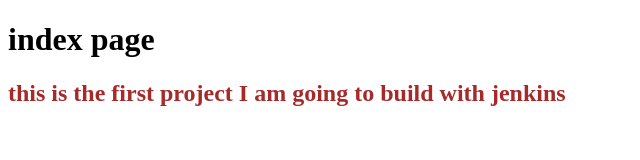
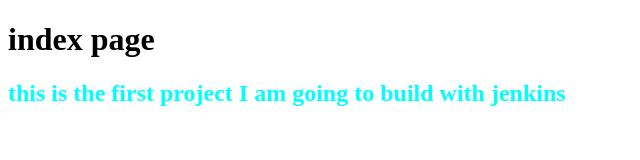
Before and after one commit to Mayur1802/html-demo-01, a plain HTML site: page index.html in a window 1280 px wide. Shown: the whole page, without its empty margins (0-640 px from the left). Drawn offline with Linux system fonts and the light colour scheme.

Commit message:
second commit

```diff
--- a/index.html
+++ b/index.html
@@ -8,7 +8,7 @@
 
     <style>
     h2{
-        color: brown
+        color: aqua;
     }
     </style>
 </head>
```
